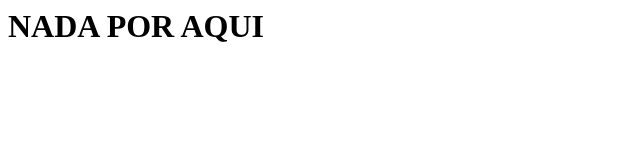
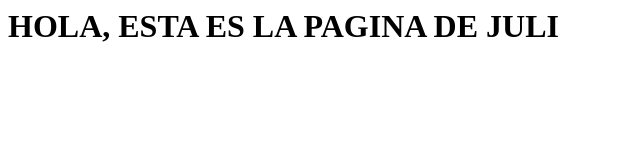
Before and after one commit to advtal52/RODRIGUES.COM.AR, a plain HTML site: page index.html in a window 1280 px wide. Shown: the whole page, without its empty margins (0-640 px from the left). Drawn offline with Linux system fonts and the light colour scheme.

Commit message:
Update index.html

```diff
--- a/index.html
+++ b/index.html
@@ -3,6 +3,6 @@
 <title>RODRIGUES.COM.AR</title>
 </head>
 <body>
-<h1>NADA POR AQUI</h1>
+<h1>HOLA, ESTA ES LA PAGINA DE JULI</h1>
 </body>
 </html>
```
